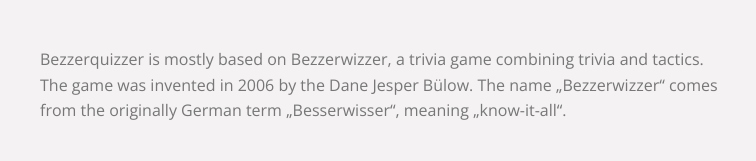
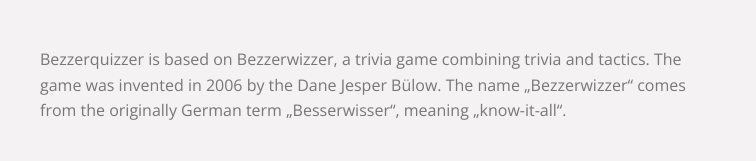
Before and after one commit to JRestorff/bezzerquizzer, a plain HTML site: page index.html in a window 1280 px wide. Shown: the part 203-364 px from the top of the page, 260-1016 px from the left. Drawn offline with nearby package versions, Linux system fonts and the light colour scheme.

Commit message:
Änderung: Juli 03, 2020

```diff
--- a/index.html
+++ b/index.html
@@ -18,7 +18,7 @@
             <div class="content">
                 <main class="board">
                     <div class="introduction">
-                        <p>Bezzerquizzer is mostly based on Bezzerwizzer, a trivia game combining trivia and tactics. The game was invented in 2006 by the Dane Jesper Bülow. The name „Bezzerwizzer“ comes from the originally German term „Besserwisser“, meaning „know-it-all“.</p>
+                        <p>Bezzerquizzer is based on Bezzerwizzer, a trivia game combining trivia and tactics. The game was invented in 2006 by the Dane Jesper Bülow. The name „Bezzerwizzer“ comes from the originally German term „Besserwisser“, meaning „know-it-all“.</p>
                     </div>
                     <div class="questions--give">
                         <p>A new quiz game that never runs out of questions</p>
```
